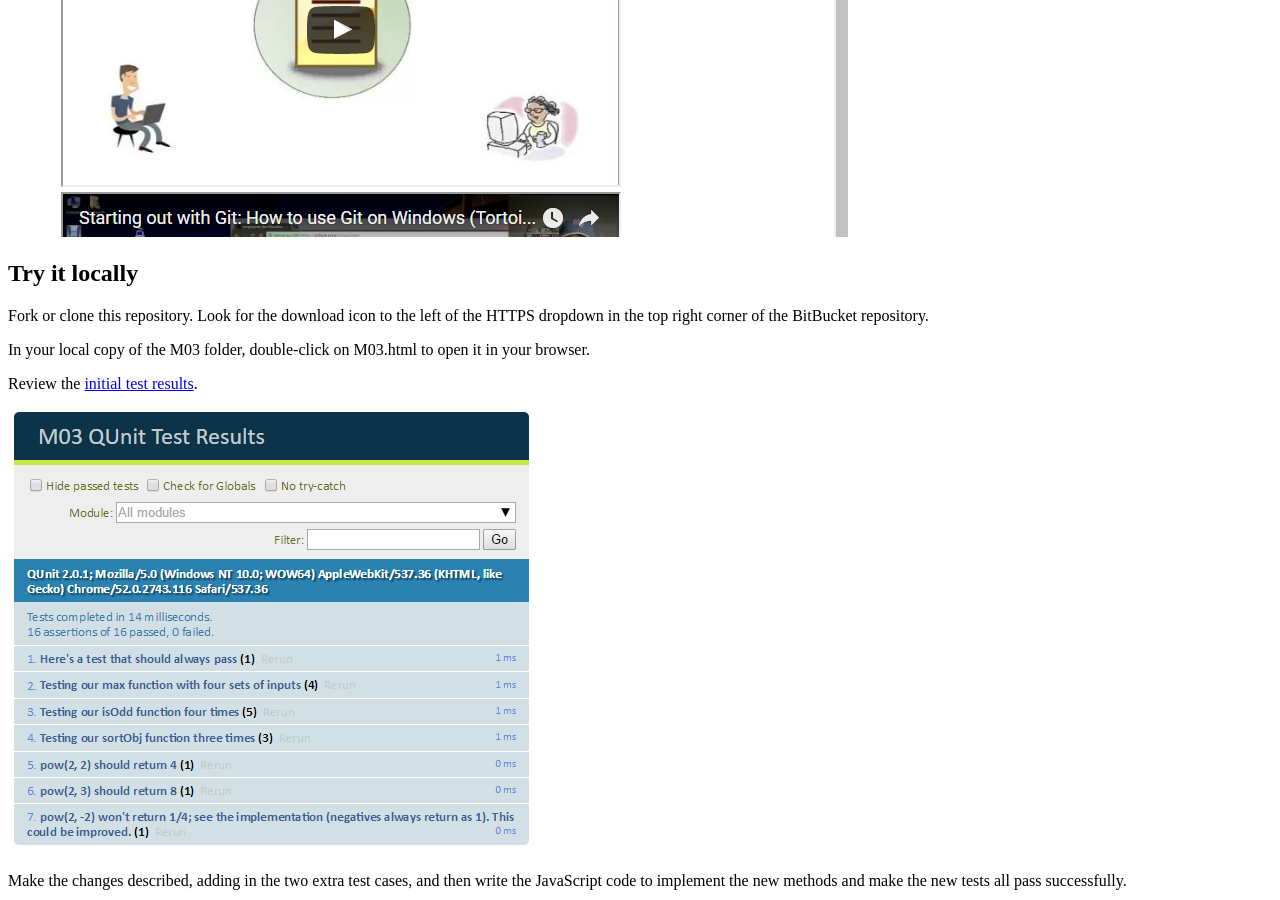
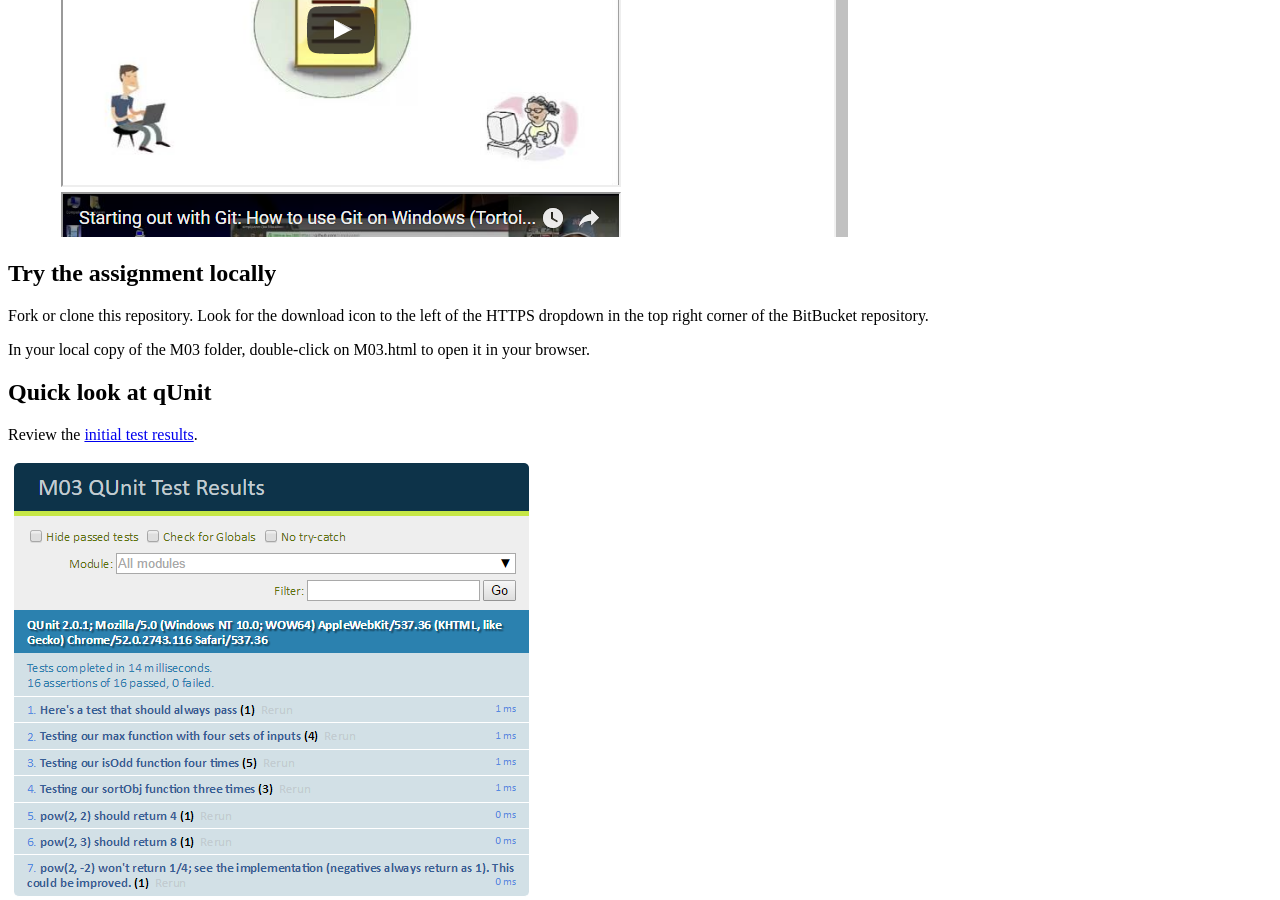
Before and after one commit to denisecase/denisecase.github.io, a Jekyll site: the page built from _posts/2016-09-11-learning-js-with-qunit.md, in a window 1280 px wide and 900 px high, scrolled down 780 px. Built offline with Jekyll 4.4.1, drawn with Linux system fonts in a browser that asks for light colours; comment, search, counter and statistics services are not loaded.

Commit message:
Update 2016-09-11-learning-js-with-qunit.md

```diff
--- a/_posts/2016-09-11-learning-js-with-qunit.md
+++ b/_posts/2016-09-11-learning-js-with-qunit.md
@@ -13,12 +13,14 @@ View the [assignment](http://denisecase.github.io/project/44563-M03/M03.html).
 [![](http://denisecase.github.io/project/44563-M03/2016-09-11_1253.png)](http://denisecase.github.io/project/44563-M03/2016-09-11_1253.png)
 
 
-## Try it locally
+## Try the assignment locally
 
 Fork or clone this repository. Look for the download icon to the left of the
 HTTPS dropdown in the top right corner of the BitBucket repository.
 
 In your local copy of the M03 folder, double-click on M03.html to open it in your browser.
+
+## Quick look at qUnit
 
 Review the [initial test results](http://denisecase.github.io/project/44563-M03/test/M03Tests.html).
 
```
